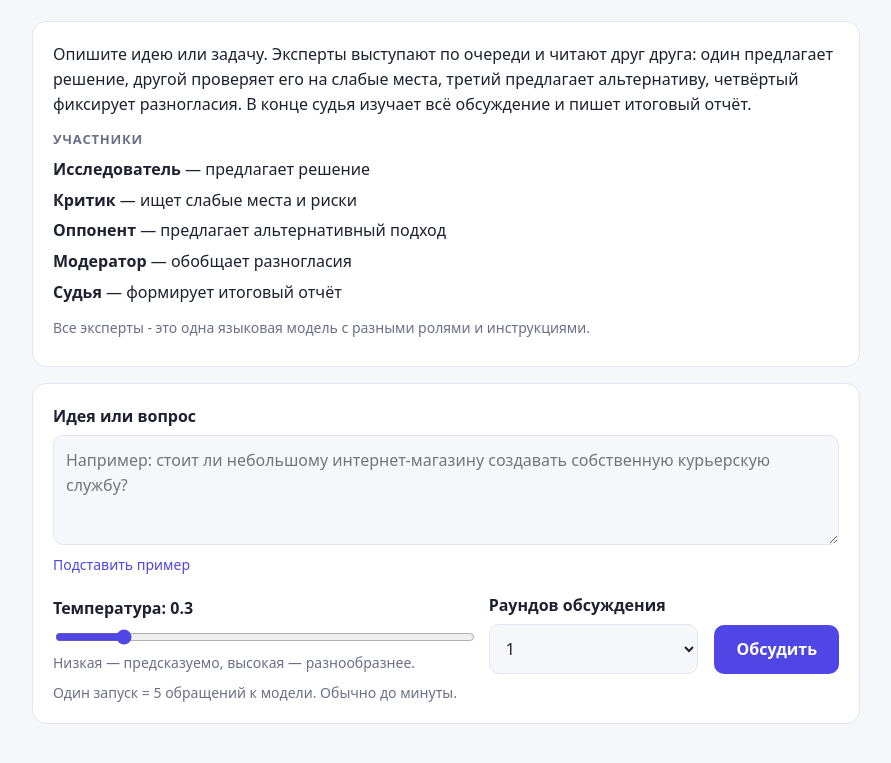
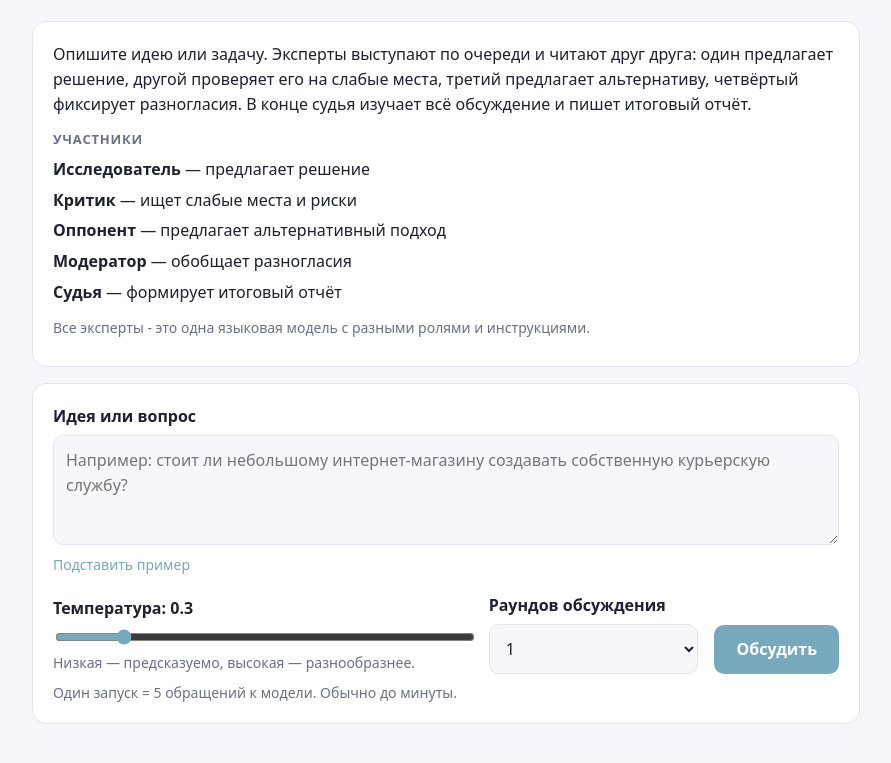
Before and after one commit to LLINAJOO/ai_debate, a plain HTML site: page index.html in a window 1280 px wide. Shown: the part 107-870 px from the top of the page, without its empty margins (194-1085 px from the left). Drawn offline with Linux system fonts and the light colour scheme; no server answers.

Commit message:
Update accent colors in style.css

```diff
--- a/style.css
+++ b/style.css
@@ -1,6 +1,6 @@
 :root {
     --bg: #f6f7fb; --card: #ffffff; --text: #1d2130; --muted: #6a7088;
-    --accent: #4f46e5; --accent-soft: #eceafe; --accent-text: #ffffff; --border: #e2e5ef;
+    --accent: #76a9bb; --accent-soft: #eaf7fe; --accent-text: #ffffff; --border: #e2e5ef;
     --err: #b42318; --err-bg: #fdecea;
     --good: #15803d; --good-bg: #e8f6ec; --warn: #b45309; --warn-bg: #fdf1e0;
     --info: #1d4ed8; --info-bg: #e8effd;
```
